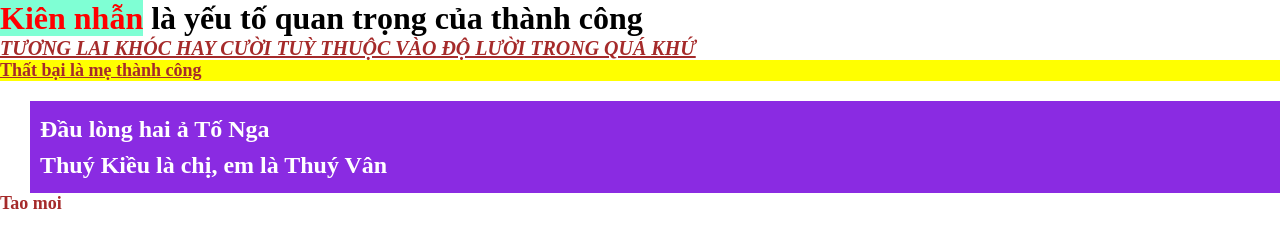
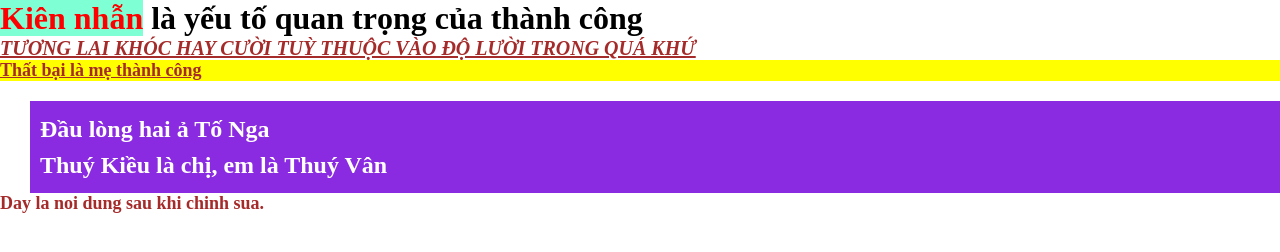
Before and after one commit to taoquynh/taoquynh.githubb.io, a plain HTML site: page day2/index.html in a window 1280 px wide. Drawn offline with Linux system fonts and the light colour scheme.

Commit message:
update the p cuoi

```diff
--- a/day2/index.html
+++ b/day2/index.html
@@ -47,6 +47,6 @@
         <br />
         Thuý Kiều là chị, em là Thuý Vân
     </p>
-    <p>Tao moi</p>
+    <p>Day la noi dung sau khi chinh sua.</p>
 </body>
 </html>
```
